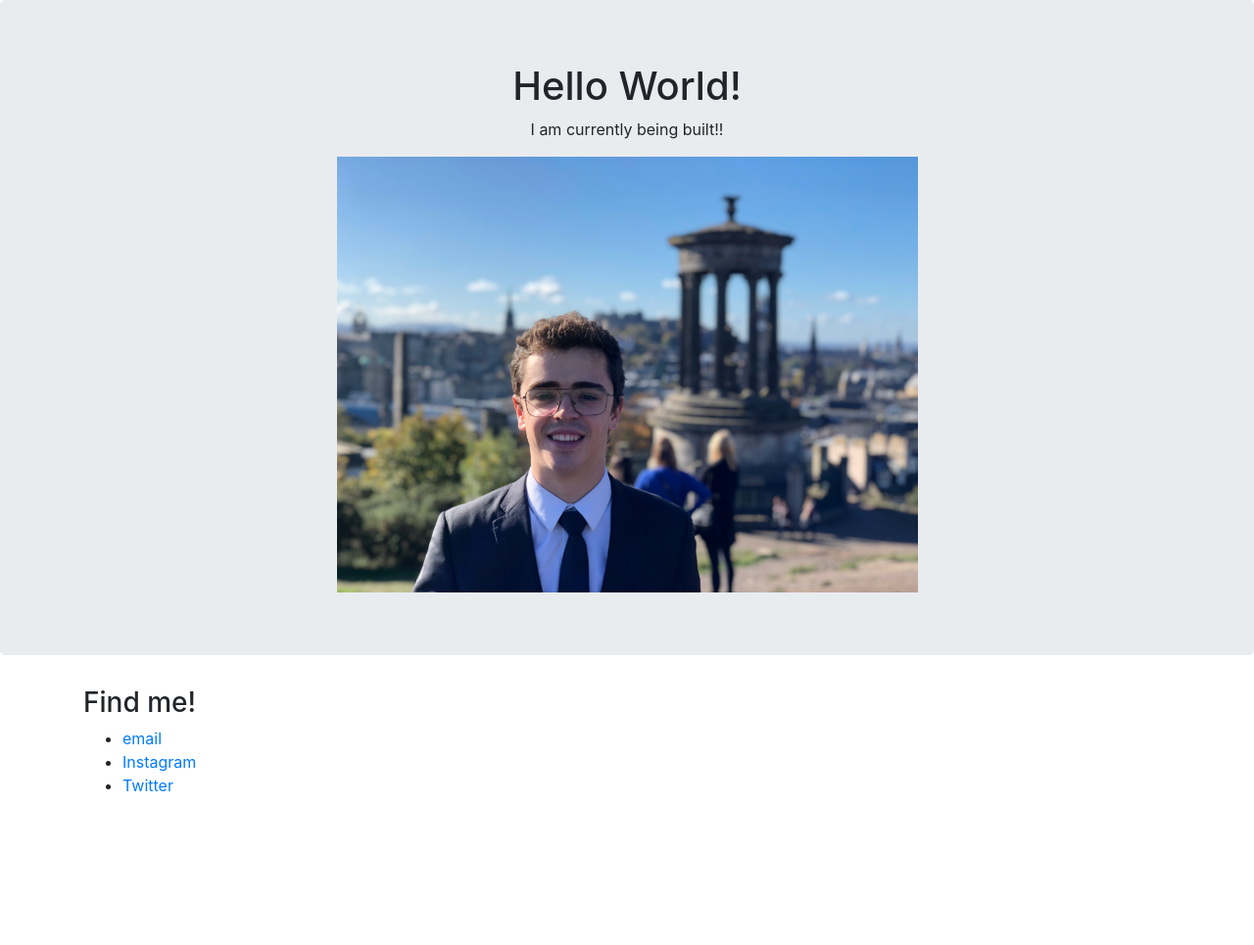
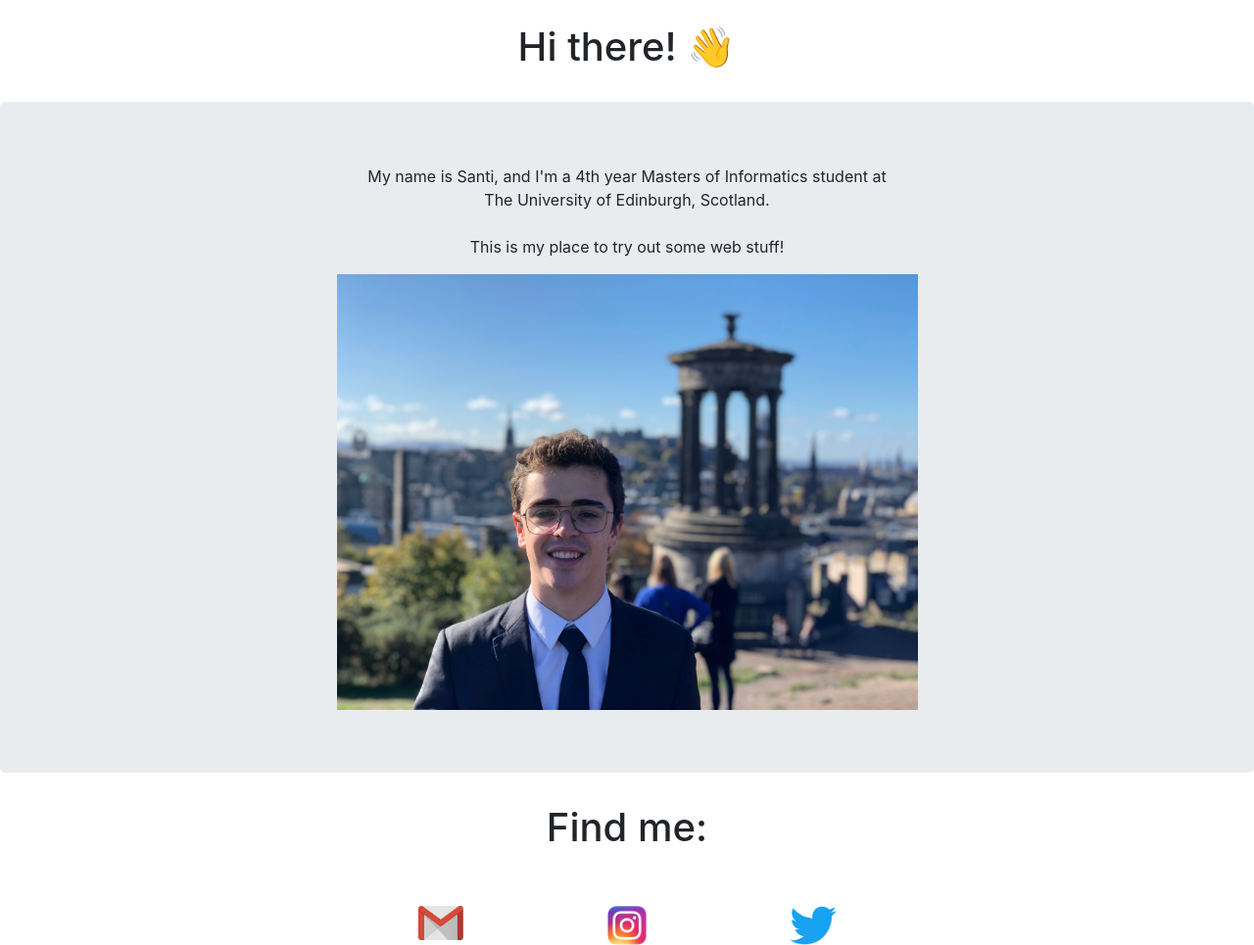
Before and after one commit to santiguillengar/meweb, a plain HTML site: page index.html in a window 1280 px wide. Shown: the whole page at 98% size. Before the commit the page ends 830 px from the top, so only its background shows below. Drawn offline with nearby package versions, Linux system fonts and the light colour scheme.

Commit message:
new version ready

```diff
--- a/index.html
+++ b/index.html
@@ -11,9 +11,18 @@
 </head>
 <body>
 
+<div class="text-center">
+    <br>
+    <h1>Hi there! 👋</h1>
+    <br>
+</div>
 <div class="jumbotron text-center">
-  <h1>Hello World!</h1>
-  <p>I am currently being built!!</p>
+
+<p>My name is Santi, and I'm a 4th year Masters of Informatics student at
+  </br>The University of Edinburgh, Scotland.
+</br></br>This is my place to try out some web stuff!
+</p>
+
   <div class="row">
     <div class="col-sm-3"></div>
     <div class="col-sm-6">
@@ -24,17 +33,30 @@
 </div>
 
 <div class="container">
+  <div class="text-center">
+      <h1>Find me:</h1>
+  </div>
+  <br>
+  <br>
   <div class="row">
-    <div class="col-sm-6">
-      <h3>Find me!</h3>
-      <ul>
-        <li><a href="mailto:santiguillen97@gmail.com?Subject=Hello" target="_top">email</a></li>
-        <li><a href="https://www.instagram.com/santiguillengar/">Instagram</a></li>
-        <li><a href="https://twitter.com/santiguillengar">Twitter</a></li>
-      </ul>
-    </div>
-    <div class="col-sm-6">
-    </div>
+      <div class="col-sm-3"></div>
+      <div class="col-sm-2 text-center">
+        <a href="mailto:santiguillen97@gmail.com?Subject=Hello" target="_top">
+          <img src="assets/Gmail_Logo.png" alt="email" class="img-fluid" style="max-height:35px; max-width:100%;"/>
+        </a>
+      </div>
+      <div class="col-sm-2 text-center">
+        <a href="https://www.instagram.com/santiguillengar/">
+          <img src="assets/Instagram_Logo.png" alt="Instagram" class="img-fluid" style="max-height:40px; max-width:100%;"/>
+        </a>
+      </div>
+      <div class="col-sm-2 text-center">
+        <div class="center-block">
+        <a href="https://twitter.com/santiguillengar">
+          <img src="assets/Twitter_Logo.png" alt="Twitter" class="img-fluid" style="max-height:40px; max-width:100%;"/>
+        </a>
+      </div></div>
+      <div class="col-sm-3"></div>
   </div>
 </div>
 
```
Also changed, not shown: assets/Gmail_Logo.png (added), assets/Instagram_Logo.jpg (added), assets/Instagram_Logo.png (added), assets/Twitter_Logo.png (added).
